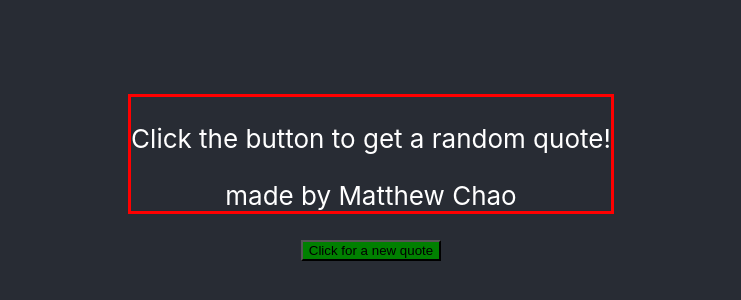
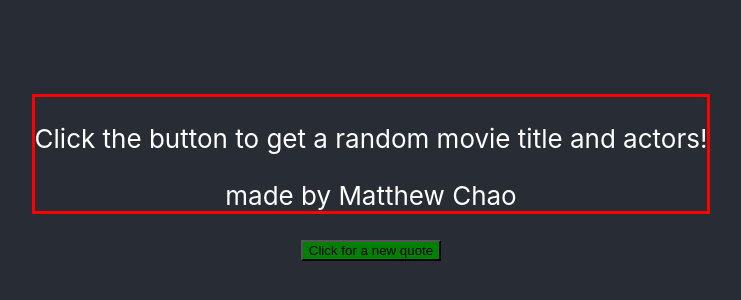
Before and after one commit to matthewchao/freecodecamp-random-quote-machine, a React (Create React App) app in the folder random-quote-machine-simple/: page / in a window 1280 px wide. Shown: the part 236-536 px from the top of the page, without its empty margins (269-1010 px from the left). Built offline with nearby package versions, Linux system fonts and the light colour scheme.

Commit message:
add comment

```diff
--- a/random-quote-machine-simple/src/App.js
+++ b/random-quote-machine-simple/src/App.js
@@ -17,7 +17,7 @@ const quoteBank = [
 // const n = quoteBank.length;
 
 const initialQuote = {
-  quote: "Click the button to get a random quote!",
+  quote: "Click the button to get a random movie title and actors!",
   author: "made by Matthew Chao",
 };
 
@@ -63,6 +63,7 @@ class App extends React.Component {
     super(props);
     this.state = {
       currIndex: null, //the index of the quote to get
+      // see https://reactjs.org/docs/faq-ajax.html for example
       loading: false,
     };
     this.handleClick = this.handleClick.bind(this);
```
